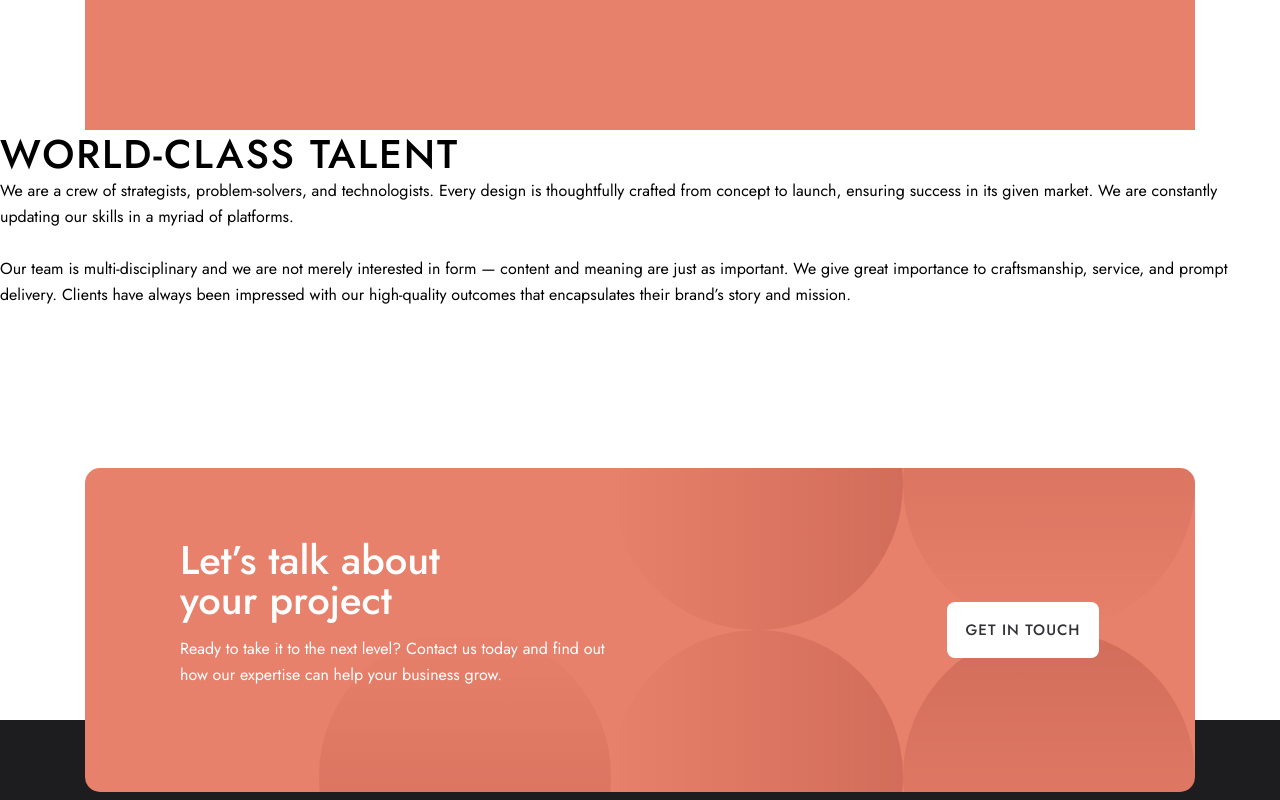
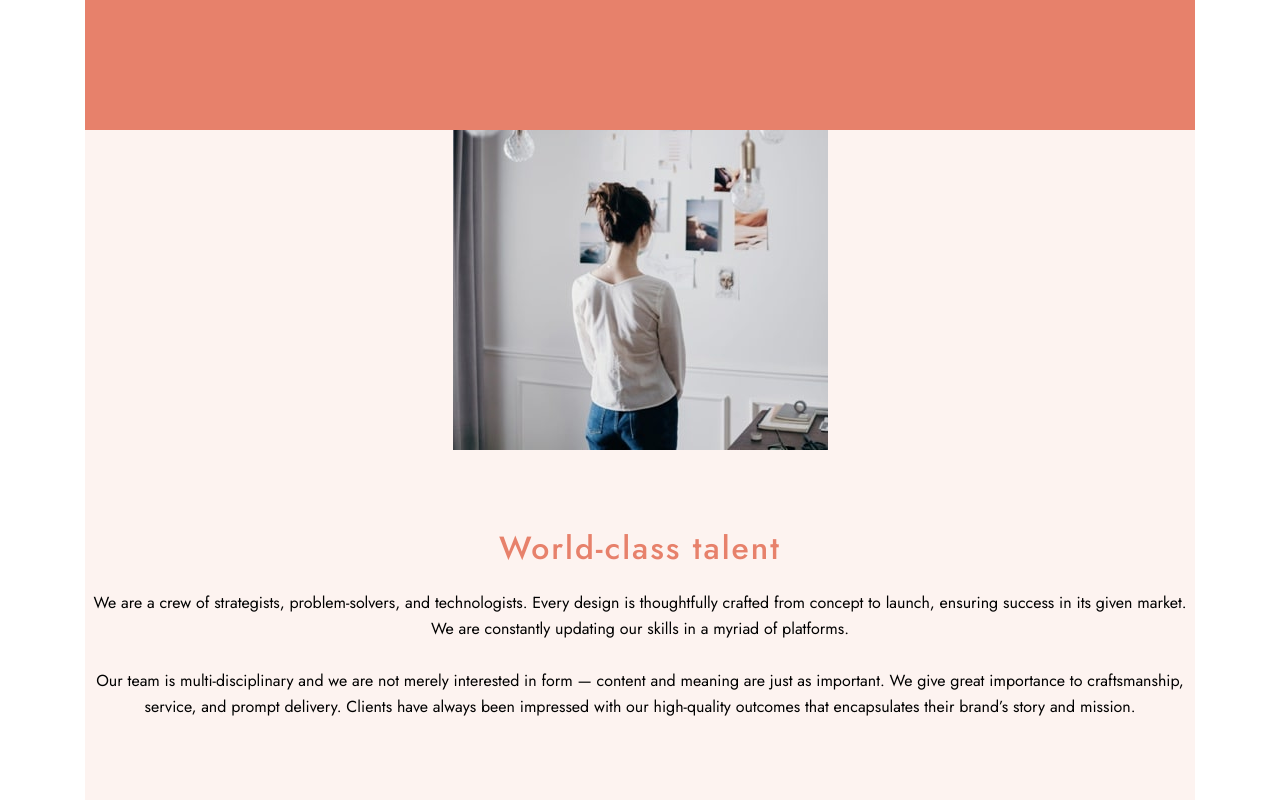
Before and after one commit to Alexandre-st/Designo-multi-page, a React (Create React App) app: page /about in a window 1280 px wide. Shown: the part 740-1540 px from the top of the page. Built offline with nearby package versions, Linux system fonts and the light colour scheme.

Commit message:
Add a part of about page

```diff
--- a/src/pages/About/About.js
+++ b/src/pages/About/About.js
@@ -2,6 +2,7 @@ import React from 'react';
 
 import TalkAbout from '../../components/TalkAbout/TalkAbout';
 import TeamWorkPicture from '../../assets/about/mobile/image-about-hero.jpg';
+import WomanPicture from '../../assets/about/mobile/image-world-class-talent.jpg';
 
 const About = () => {
   return (
@@ -20,9 +21,11 @@ const About = () => {
         </div>
       </section>
 
-      <section className="infos">
+      <section className="infos container">
         <div className="infos-content">
-          <div className="infos-content-img"></div>
+          <div className="infos-content-img">
+            <img src={WomanPicture} alt="Woman stand in front of a wall" />
+          </div>
           <div className="infos-content-text">
             <h2>World-class talent</h2>
             <p className="small-text">
@@ -32,6 +35,9 @@ const About = () => {
           </div>
         </div>
       </section>
+      <section className="button-location container">
+
+      </section>
 
       <TalkAbout />
     </main>
--- a/src/pages/About/_about.scss
+++ b/src/pages/About/_about.scss
@@ -6,8 +6,7 @@
 
     &-img {
       position: absolute;
-      height: 32rem;
-      max-width: 48rem;
+      width: max-content;
       margin: auto;
       left: 0;
       right: 0;
@@ -26,3 +25,33 @@
     }
   }
 }
+
+.infos {
+  background-color: #FDF3F0;
+  height: 86.5rem;
+
+  &-content {
+
+    &-img {
+      position: absolute;
+      width: fit-content;
+      margin: auto;
+      left: 0;
+      right: 0;
+    }
+
+    &-text {
+      padding-top: 32rem;
+      text-align: center;
+
+      h2 {
+        padding-top: 8rem;
+        color: #E7816B;
+        text-transform: none;
+        margin-bottom: 2.4rem;
+        font-size: 32px;
+        line-height: 36px;
+      }
+    }
+  }
+}
```
